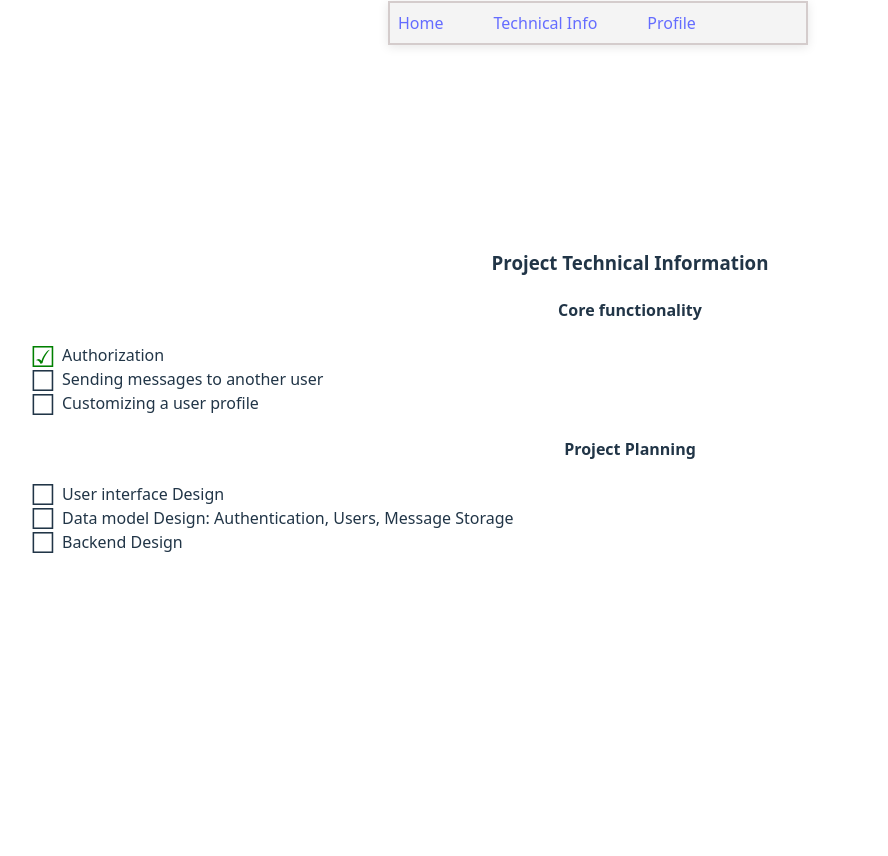
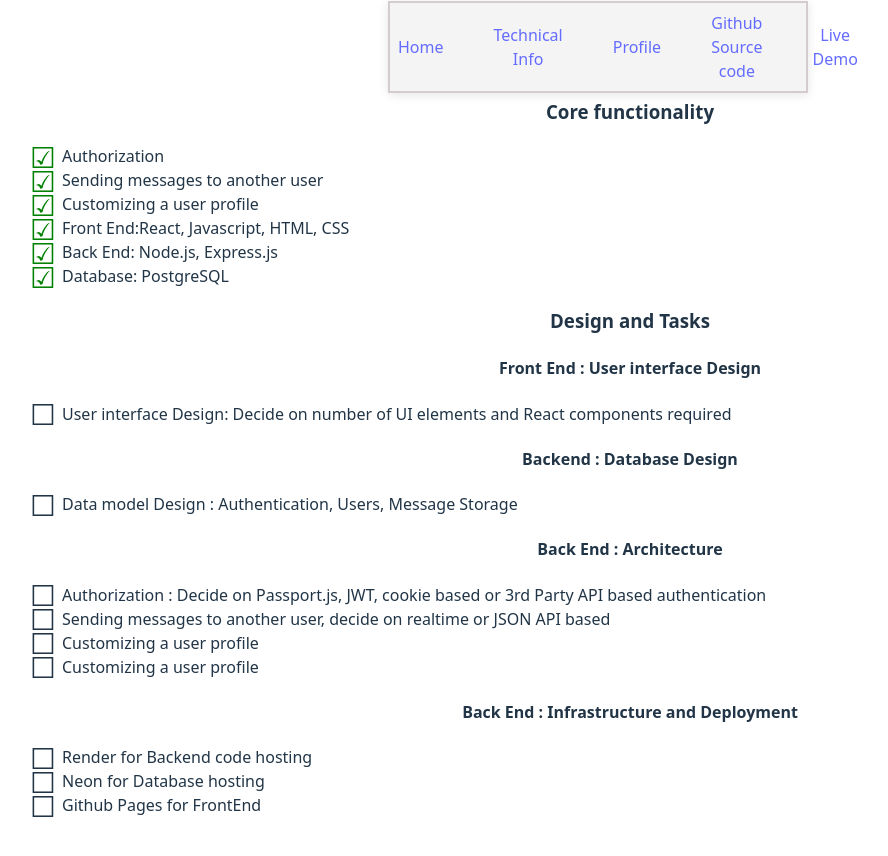
Before and after one commit to amaldevelops/messaging-app, a React (Vite) app in the folder frontend/: page /messaging-app/projectinfo in a window 1280 px wide. Shown: the top 856 px of the page, without its empty margins (42-930 px from the left). Before the commit the page ends 800 px from the top, so only its background shows below. Built offline with nearby package versions, Linux system fonts and the light colour scheme.

Commit message:
Updated Technical info component content

```diff
--- a/frontend/src/App.jsx
+++ b/frontend/src/App.jsx
@@ -10,8 +10,7 @@ function App() {
     <>
       <div>
         <h1>Web Based Messaging App</h1>
-        <Outlet/>
-        {/* <ProjectInfo /> */}
+        <Outlet />
       </div>
     </>
   );
--- a/frontend/src/components/MenuBar.jsx
+++ b/frontend/src/components/MenuBar.jsx
@@ -6,6 +6,15 @@ function MenuBar() {
         <Link to="/messaging-app">Home</Link>
         <Link to="/messaging-app/projectinfo">Technical Info</Link>
         <Link to="/messaging-app/profile">Profile</Link>
+        <a
+          href="https://github.com/amaldevelops/messaging-app/"
+          target="_blank"
+        >
+          Github Source code
+        </a>
+        <a href="https://www.amalk.au/messaging-app/" target="_blank">
+          Live Demo
+        </a>
       </div>
     </>
   );
--- a/frontend/src/components/ProjectInfo.jsx
+++ b/frontend/src/components/ProjectInfo.jsx
@@ -2,22 +2,62 @@ function ProjectInfo() {
   return (
     <div>
       <h3>Project Technical Information</h3>
-      <h4>Core functionality</h4>
+
+      <h3>Core functionality</h3>
+
       <ul>
         <li className="completedTick">Authorization</li>
+        <li className="completedTick">Sending messages to another user</li>
+        <li className="completedTick">Customizing a user profile</li>
+        <li className="completedTick">
+          Front End:React, Javascript, HTML, CSS{" "}
+        </li>
+        <li className="completedTick">Back End: Node.js, Express.js </li>
+        <li className="completedTick">Database: PostgreSQL </li>
+      </ul>
+
+      <h3>Design and Tasks</h3>
+
+      <h4>Front End : User interface Design</h4>
+
+      <ul>
         <li className="pendingEmptyCheckbox">
-          Sending messages to another user
+          <span>
+            User interface Design: Decide on number of UI elements and React
+            components required{" "}
+          </span>
         </li>
+      </ul>
+
+      <h4>Backend : Database Design</h4>
+      <ul>
+        <li className="pendingEmptyCheckbox">
+          Data model Design : Authentication, Users, Message Storage
+        </li>
+      </ul>
+
+      <h4>Back End : Architecture</h4>
+      <ul>
+        <li className="pendingEmptyCheckbox">
+          Authorization : Decide on Passport.js, JWT, cookie based or 3rd Party
+          API based authentication
+        </li>
+        <li className="pendingEmptyCheckbox">
+          Sending messages to another user, decide on realtime or JSON API based{" "}
+        </li>
+        <li className="pendingEmptyCheckbox">Customizing a user profile</li>
         <li className="pendingEmptyCheckbox">Customizing a user profile</li>
       </ul>
 
-      <h4>Project Planning</h4>
+      <h4>Back End : Infrastructure and Deployment</h4>
+
       <ul>
-        <li className="pendingEmptyCheckbox">User interface Design</li>
         <li className="pendingEmptyCheckbox">
-          Data model Design: Authentication, Users, Message Storage
+          Render for Backend code hosting
         </li>
-        <li className="pendingEmptyCheckbox">Backend Design</li>
+        <li className="pendingEmptyCheckbox">Neon for Database hosting</li>
+
+        <li className="pendingEmptyCheckbox">Github Pages for FrontEnd</li>
       </ul>
     </div>
   );
--- a/frontend/src/routes.jsx
+++ b/frontend/src/routes.jsx
@@ -1,7 +1,7 @@
 import Layout from "./components/Layout";
 import App from "./App";
 import ProjectInfo from "./components/ProjectInfo";
-import Profile from "./components/Profile"
+import Profile from "./components/Profile";
 import ErrorPage from "./ErrorPage";
 
 const routes = [
@@ -14,17 +14,15 @@ const routes = [
         errorElement: <ErrorPage />,
       },
       {
-        path:"/messaging-app/projectinfo",
-        element:<ProjectInfo/>,
-        errorElement:<ErrorPage/>
-      }
-      ,
+        path: "/messaging-app/projectinfo",
+        element: <ProjectInfo />,
+        errorElement: <ErrorPage />,
+      },
       {
-        path:"/messaging-app/profile",
-        element:<Profile/>,
-        errorElement:<ErrorPage/>
-
-      }
+        path: "/messaging-app/profile",
+        element: <Profile />,
+        errorElement: <ErrorPage />,
+      },
     ],
     errorElement: <ErrorPage />,
   },
```
Also changed, not shown: frontend/src/components/Profile.jsx (+6 -7 lines).
